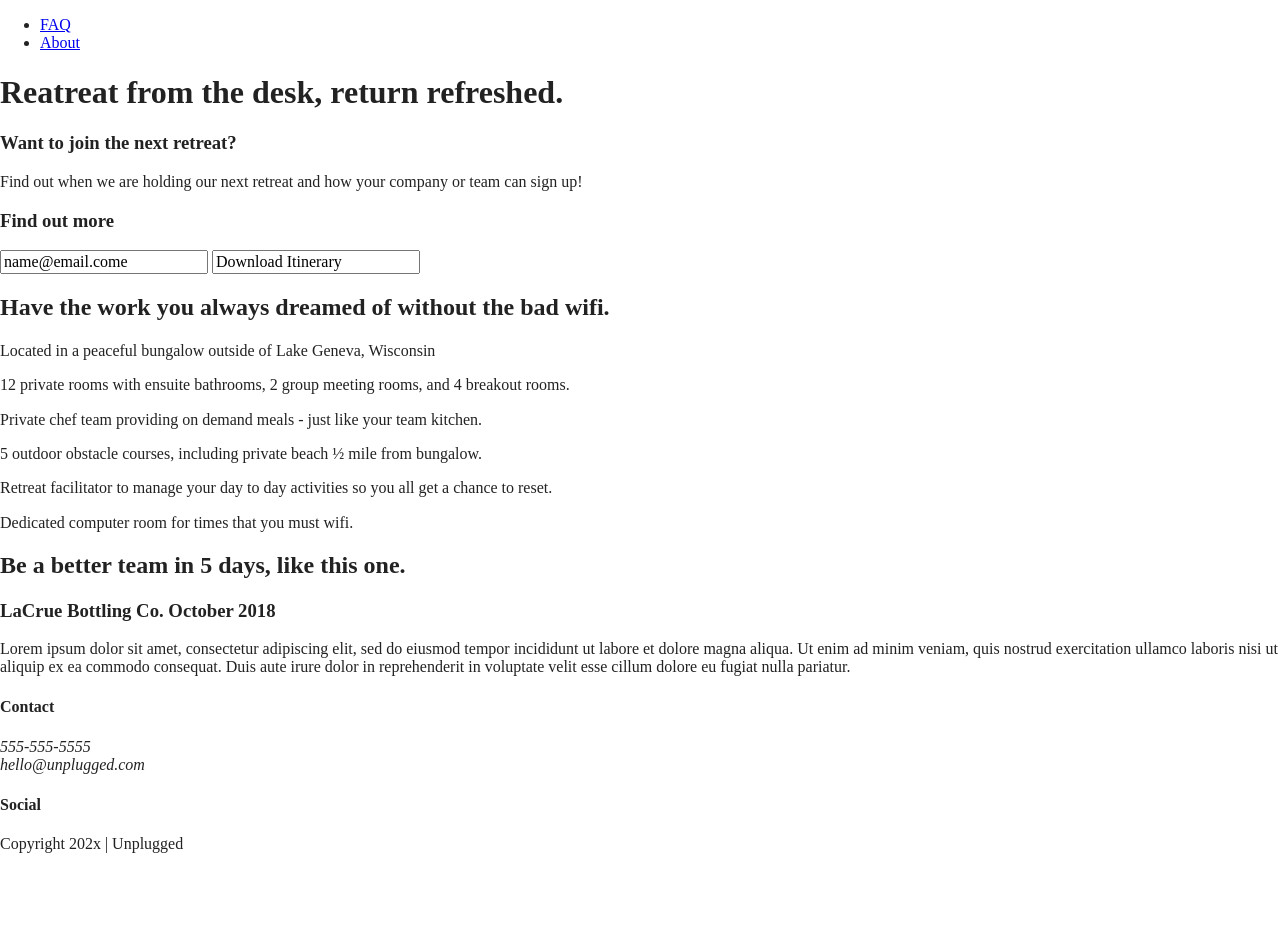
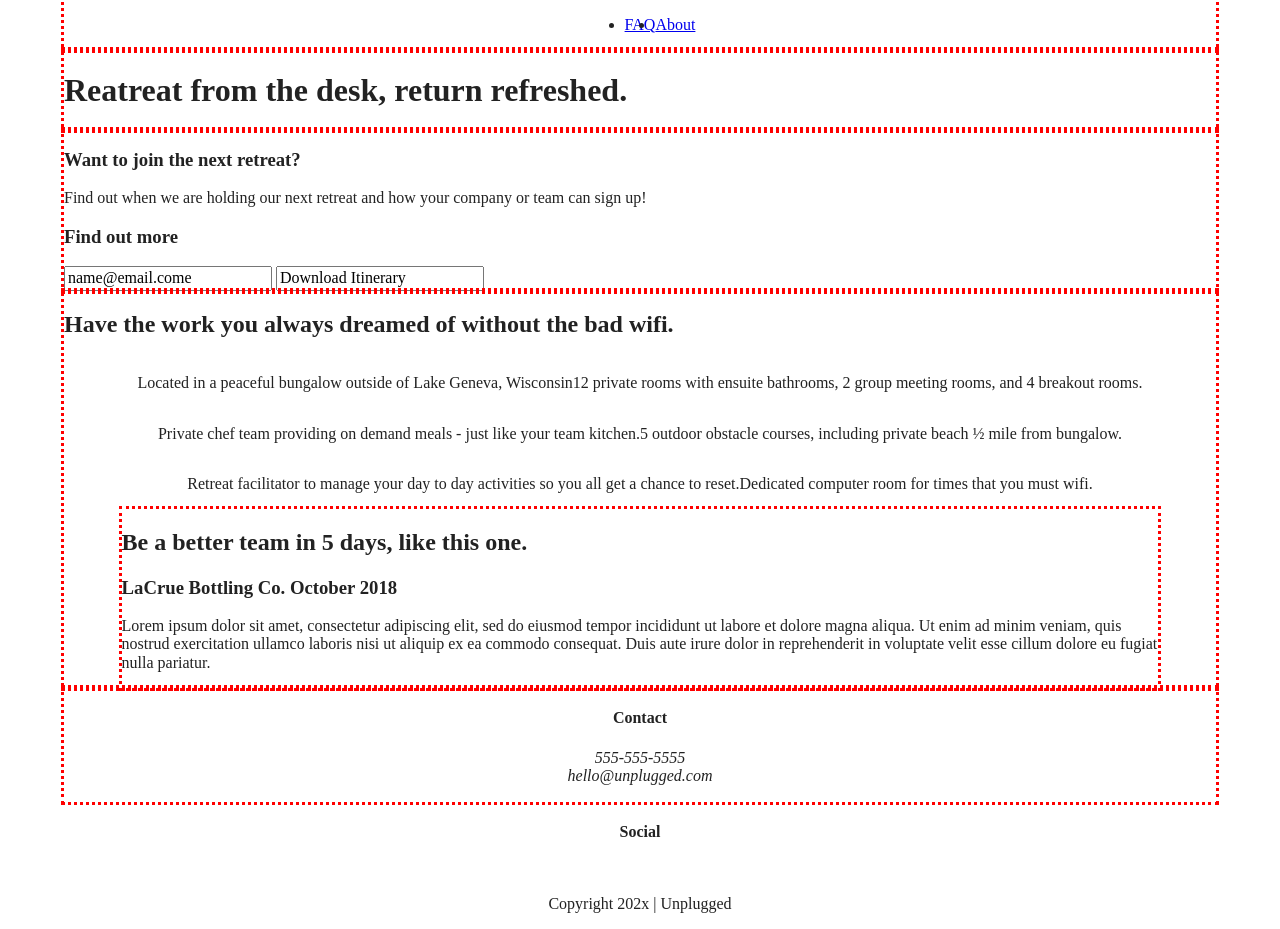
Before and after one commit to Matt29999/html5-boilerplate, a website built with Parcel: page index.html in a window 1280 px wide. Before the commit the page ends 870 px from the top, so only its background shows below. Built offline with nearby package versions, Linux system fonts and the light colour scheme.

Commit message:
made changes to main.css page

```diff
--- a/css/main.css
+++ b/css/main.css
@@ -86,6 +86,114 @@ textarea {
 /* ==========================================================================
    Author's custom styles
    ========================================================================== */
+.content-wrapper {
+  outline: 3px dotted red;
+  width: 90%;
+}
+/* --------------------- Base Header - Footer Styles --------------------- */
+header {
+   display: flex;
+   justify-content: center;
+}
+
+header .content-wrapper {
+display: flex;
+justify-content: center;
+align-items: center;
+flex-flow: row wrap ;
+}
+
+header nav ul {
+display: flex;
+justify-content: space-around;
+
+}
+
+footer {
+display: flex;
+flex-direction: column;
+align-items: center;
+text-align: center;
+}
+
+footer .social-icons {
+display: flex;
+justify-content: space-around;
+align-items: center;
+}
+
+footer .social-icons p {
+display: flex;
+justify-content: center;
+align-items: center;
+}
+
+/* ---------------------- Mobile Styles - Homepage ----------------------- */
+/* Hero Area */
+
+.hero-area {
+  display: flex;
+   justify-content: center;
+}
+
+/* Aside */
+
+aside{
+  display: flex;
+   justify-content: center;
+}
+
+/* Features */
+
+.features {
+  display: flex;
+  justify-content: center;
+}
+
+.features .features-items {
+display: flex;
+justify-content: center;
+align-items: flex-start;
+flex-flow: row wrap ;
+}
+
+/* Reviews */
+
+.reviews {
+  display: flex;
+   justify-content: center;
+}
+
+/* ===============================================================================
+      About page
+   ============================================================================ */
+
+.mission {
+ display:flex;
+ justify-content: center;
+   }
+
+.content-section {
+  display: flex;
+  justify-content: center;
+}
+
+/* ============================================================================
+      FAQ Page
+   ============================================================================ */
+
+.faq {
+  display: flex;
+  justify-content: center;
+ }
+
+.faq .content-wrapper {
+display: flex;
+justify-content: center;
+align-items: flex-start;
+flex-flow: row wrap ;
+ }
+
 
 /* ==========================================================================
    Helper classes
```
